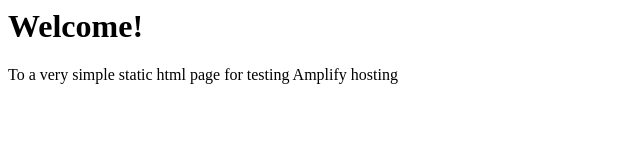
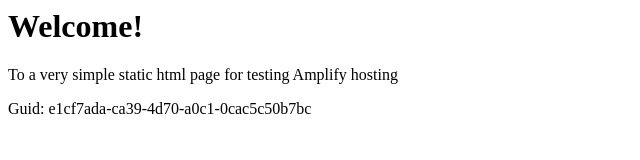
Before and after one commit to aws-aemilia-sfo/Github-PR-Commit-Integration-Test-DoNotTouch-v1-preprod-us-west-1, a website: page src/index.html in a window 1280 px wide. Shown: the whole page, without its empty margins (0-640 px from the left). Drawn offline with Linux system fonts and the light colour scheme.

Commit message:
commit from integ tests

```diff
--- a/src/index.html
+++ b/src/index.html
@@ -1,3 +1,5 @@
+
+
 <html lang="en">
 
 <head>
@@ -10,6 +12,6 @@
 <body>
     <h1>Welcome!</h1>
     <p>To a very simple static html page for testing Amplify hosting</p>
-</body>
+    <p>Guid: e1cf7ada-ca39-4d70-a0c1-0cac5c50b7bc</p></body>
 
 </html>
```
